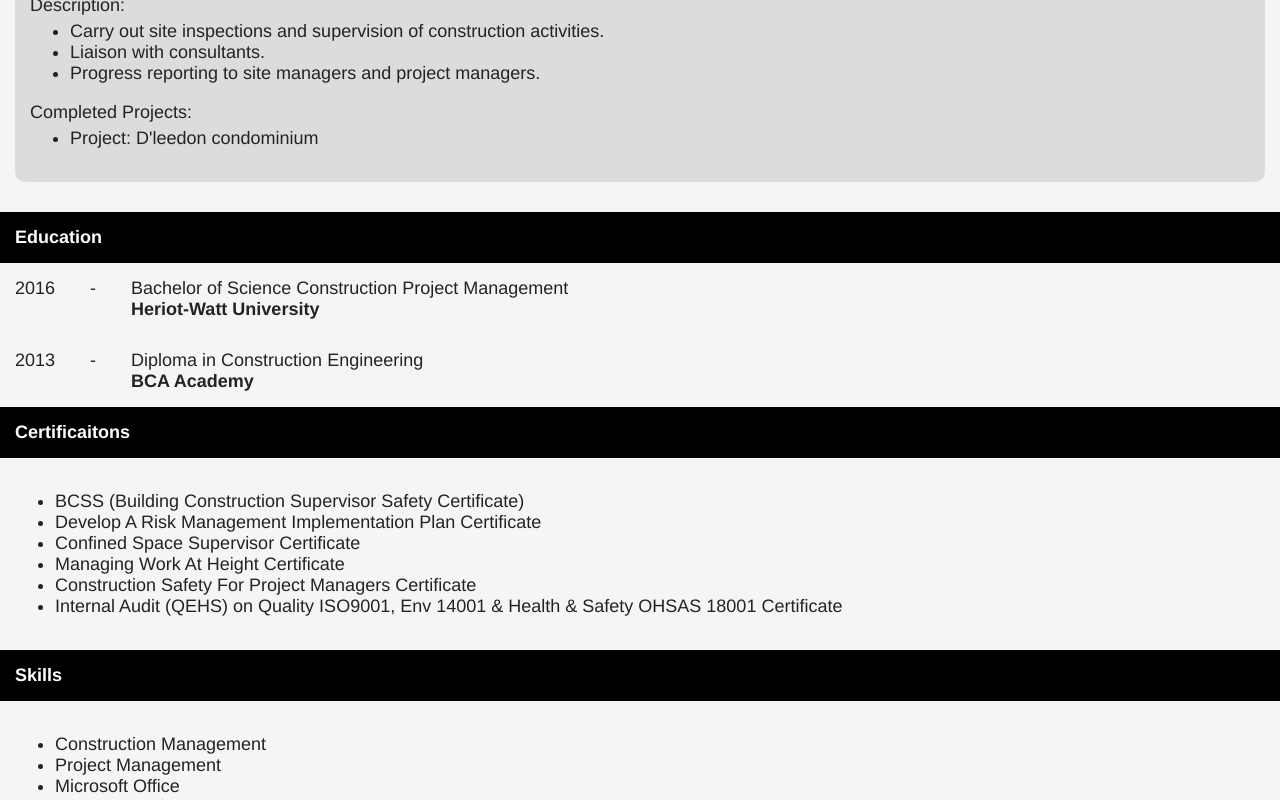
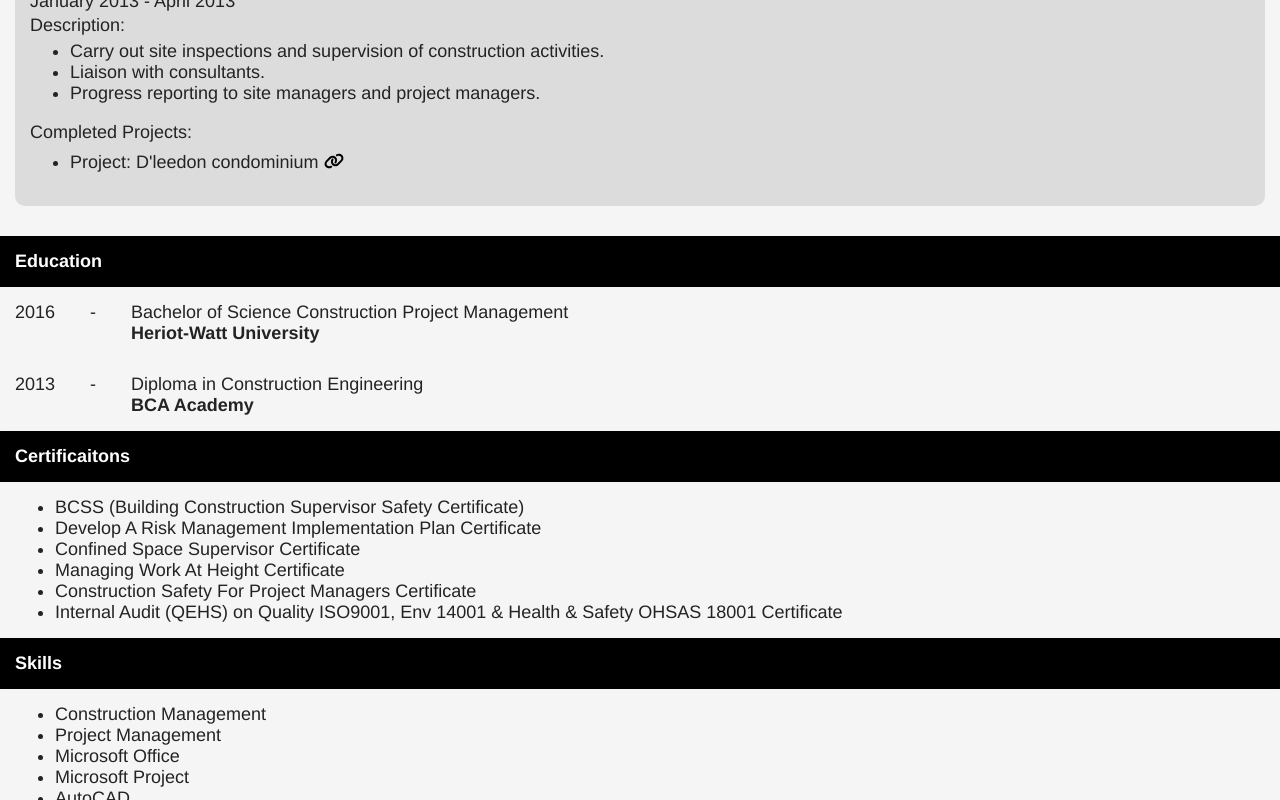
Before and after one commit to Ok-Khun/OkKhun, a Next.js app: page / in a window 1280 px wide. Shown: the part 1540-2340 px from the top of the page. Built offline with nearby package versions, Linux system fonts and the light colour scheme.

Commit message:
styles update

```diff
--- a/components/cv-components/work-exp.tsx
+++ b/components/cv-components/work-exp.tsx
@@ -1,5 +1,7 @@
 import styles from "../../styles/Cv.module.css";
-import Link from "next/link"
+import Image from "next/image";
+import linkIcon from "../../public/assets/icons/link.svg";
+
 type WorkExpProps = {
   companyName: string;
   duration: string;
@@ -12,20 +14,22 @@ type WorkExpProps = {
   duration: string;
   description: string | string[];
   projects: {
-      project: string,
-      link: string
-    }[]
+    project: string;
+    link: string;
+  }[];
 };
 
 const WorkExpComponent = ({
   position,
   duration,
   description,
-    projects
+  projects,
 }: WorkExpComponentProps) => {
   return (
     <div className={styles.exp}>
-        <span className={styles.workExpSpan} style={{fontWeight:"bold"}}>{position}</span>
+      <span className={styles.workExpSpan} style={{ fontWeight: "bold" }}>
+        {position}
+      </span>
       <span className={styles.workExpSpan}>{duration}</span>
       <span className={styles.workExpSpan}>Description:</span>
       {description instanceof Array ? (
@@ -37,21 +41,23 @@ type WorkExpProps = {
       ) : (
         description
       )}
-        {
-          projects instanceof Array && projects.length >= 1 &&
+      {projects instanceof Array && projects.length >= 1 && (
         <>
           <span className={styles.workExpSpan}>Completed Projects:</span>
           <ul>
-          {
-            projects.map((item, i) => <li key={i} className={styles.projectLink}>
-              {/* <Link href={item.link} target="_blank" rel="noreferrer"> */}
-              <a href={item.link} target="_blank" rel="noreferrer">{item.project}</a>
-              {/* </Link> */}
-            </li>)
-          }
+            {projects.map((item, i) => (
+              <li key={i} className={styles.projectLink}>
+                <a href={item.link} target="_blank" rel="noreferrer">
+                  {item.project}{" "}
+                  <i>
+                    <Image src={linkIcon} width="20" height="20" alt={"link"} />
+                  </i>
+                </a>
+              </li>
+            ))}
           </ul>
         </>
-        }
+      )}
     </div>
   );
 };
@@ -81,4 +87,4 @@ type WorkExpProps = {
   );
 };
 
-export default WorkExp
+export default WorkExp;
--- a/styles/Cv.module.css
+++ b/styles/Cv.module.css
@@ -44,7 +44,9 @@
     align-items: center;
 }
 
-.contactInfo > li > i {
+.contactInfo > li > i,
+.projectLink > a > i
+{
     position: relative;
     top: 3px;
 }
@@ -146,6 +148,10 @@
     border-radius: 10px;
 }
 
+.certificates > ul {
+    margin: 0px;
+}
+
 @media screen and (max-width: 650px) {
     .topSection {
         flex-direction: column;
```
Lines whose indentation alone changed are shown as unchanged.
